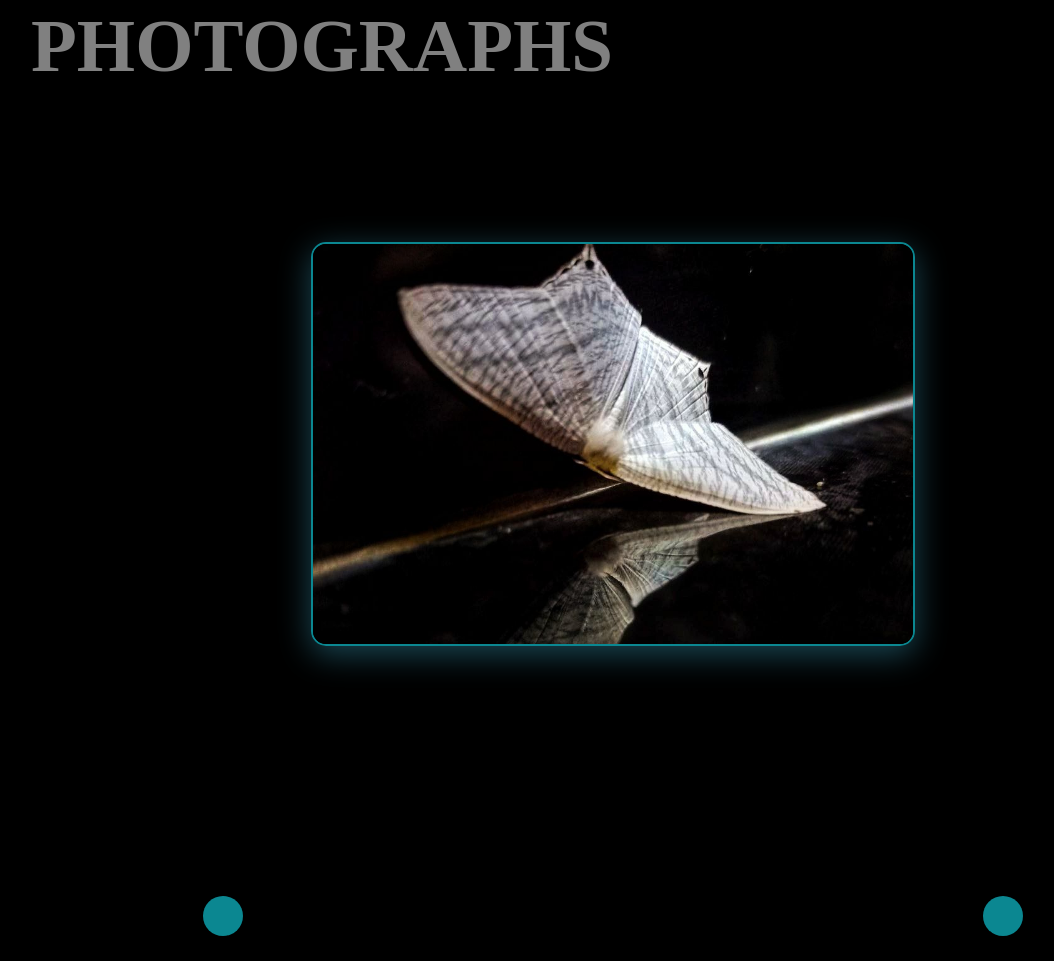
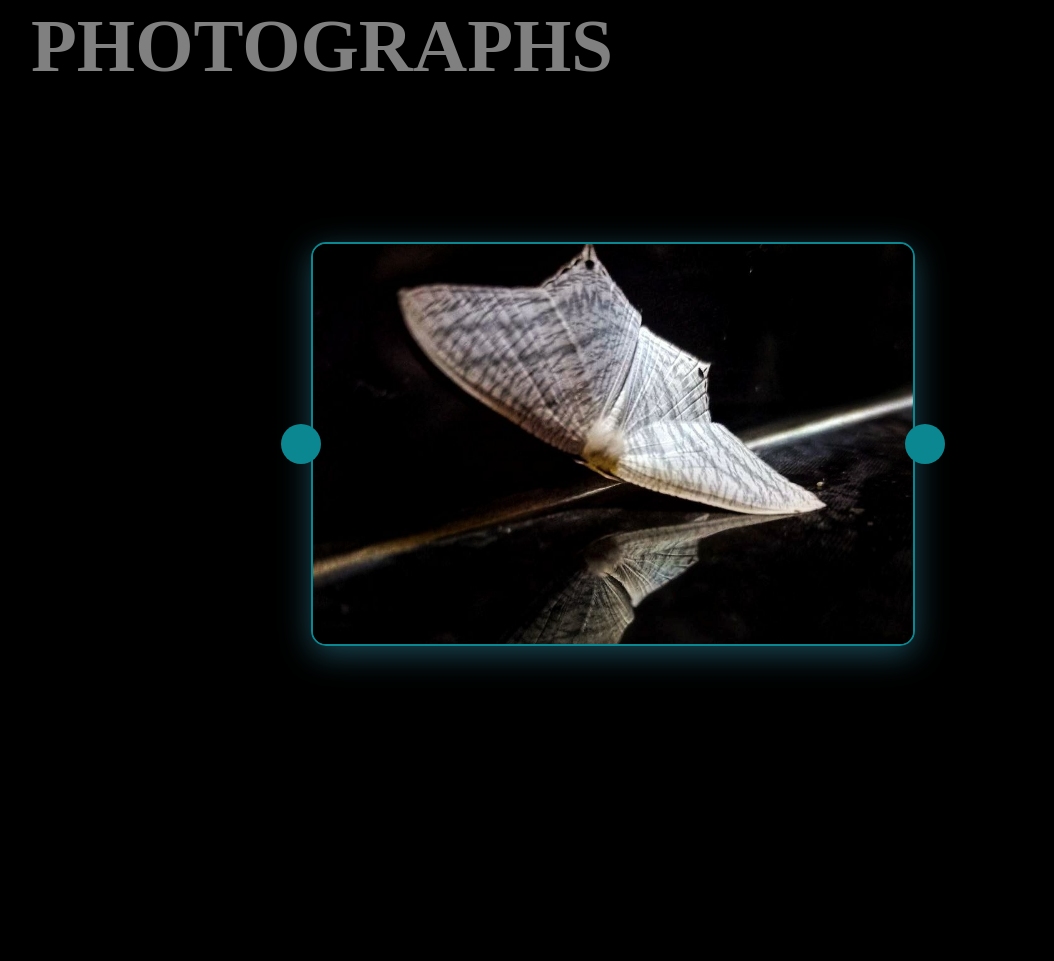
Before and after one commit to NiyathaVS/Portfolio-website, a plain HTML site: page index.html in a window 1280 px wide. Shown: the part 5824-6785 px from the top of the page, without its empty margins (27-1081 px from the left). Drawn offline with Linux system fonts and the light colour scheme.

Commit message:
Corrected button placement

```diff
--- a/styles.css
+++ b/styles.css
@@ -98,7 +98,9 @@ html, body {
     height: 70vh;
     display: grid;
     place-items: center;
+    position: relative;
 }
+
 .slider {
   width: 100%;
   max-width: 600px;
@@ -109,7 +111,7 @@ html, body {
   /*box-shadow: 0 0 4px #0b8791, 0 0 6px #0b8791, 0 0 8px #0b8791, 0 0 10px #0b8791;*/
   border: 2px solid #0b8791;
   border-radius: 10px;
-  /* overflow: hidden; */
+  overflow: hidden;
 }
 
 
@@ -142,6 +144,7 @@ html, body {
   cursor: pointer;
   background-color: #0b8791;
   font-size: 18px;
+  transform: translateY(-50%);
 }
 
 .btn:active {
@@ -149,13 +152,13 @@ html, body {
 }
 
 .btn-prev {
-  top: 840%;
-  left: 18%;
+  top: 50%; /* Fixed position at the vertical center of the slider */
+  left: 300px; /* Adjust to place the button just outside the left border */
 }
 
 .btn-next {
-  top: 840%;
-  right: 18%;
+  top: 50%; /* Fixed position at the vertical center of the slider */
+  right: 300px; /* Adjust to place the button just outside the right border */
 }
 
 .slider {
```
